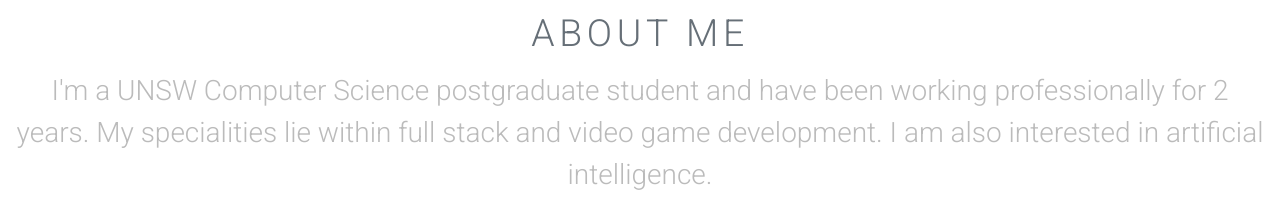
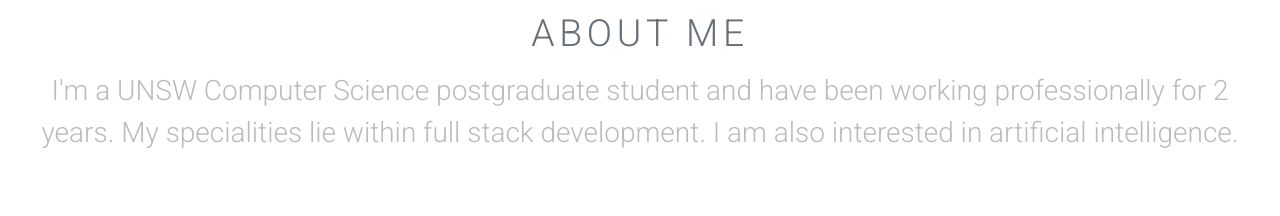
Before and after one commit to Loc-Tran/Loc-Tran, a React (Create React App) app: page / in a window 1280 px wide. Shown: the part 736-952 px from the top of the page. Built offline with nearby package versions, Linux system fonts and the light colour scheme.

Commit message:
Update App.js

```diff
--- a/src/App.js
+++ b/src/App.js
@@ -36,7 +36,7 @@ class App extends React.Component {
         <Header HeaderId="header" HeaderClass="skel-layers-fixed" HeaderTextElement=<h1>Loc Tran</h1> HeaderOptionalElement={this.NavBar} />
 				<Banner SectionId="banner" TextCSSId="inner" h2Text="Online Portfolio"/>
 				<section id="one" class="wrapper style1">
-				  <Header HeaderId="one" HeaderClass="major" HeaderTextElement=<h2>About Me</h2> HeaderOptionalElement=<p>I'm a UNSW Computer Science postgraduate student and have been working professionally for 2 years. My specialities lie within full stack and video game development. I am also interested in artificial intelligence.</p> />
+				  <Header HeaderId="one" HeaderClass="major" HeaderTextElement=<h2>About Me</h2> HeaderOptionalElement=<p>I'm a UNSW Computer Science postgraduate student and have been working professionally for 2 years. My specialities lie within full stack development. I am also interested in artificial intelligence.</p> />
 			  </section>
 				<section id="two" class="wrapper style2">
 				  <Header HeaderClass="major" HeaderTextElement=<h2>Projects</h2>  HeaderOptionalElement=<p>Here are the projects I've personally worked on.</p> />
```
